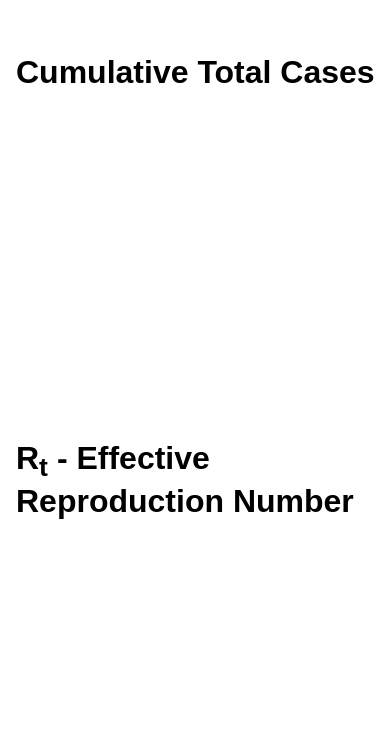
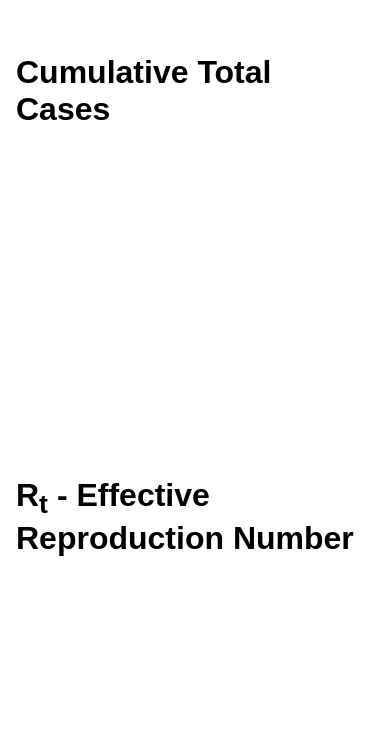
Before and after one commit to trevnels/ncsu-covid, a plain HTML site: page index.html in a window 390 px wide. Shown: the part 785-1524 px from the top of the page. Drawn offline with nearby package versions, Linux system fonts and the light colour scheme; no server answers.

Commit message:
fixed a few alignment issues

```diff
--- a/main.css
+++ b/main.css
@@ -4,7 +4,7 @@
 }
 
 main {
-    width: calc(100% - 128px);
+    width: calc(100vw - 128px);
     margin: auto;
     margin-top: 64px;
     margin-bottom: 64px;
@@ -39,9 +39,14 @@ em {
 
 .row {
     display: grid;
+    grid-template-columns: repeat(2, 1fr);
     gap: 32px;
-    grid-template-columns: 50% 50%;
     width: 100%;
+}
+
+.row>div {
+    position: relative;
+    overflow: auto;
 }
 
 @media only screen and (max-width: 860px) {
@@ -50,11 +55,14 @@ em {
         grid-template-columns: unset;
         grid-template-rows: auto auto;
     }
+    .row>div {
+        overflow: visible
+    }
     .chart-container {
-        width: calc(100vw - 16px);
+        width: calc(100vw - 32px);
     }
     main {
-        width: calc(100% - 16px);
+        width: calc(100vw - 32px);
     }
     footer {
         width: 100%;
```
